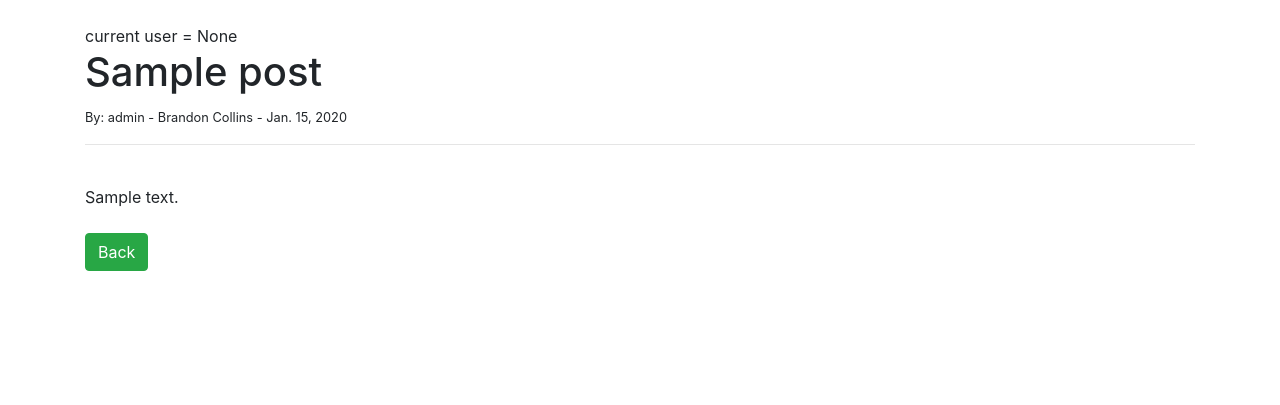
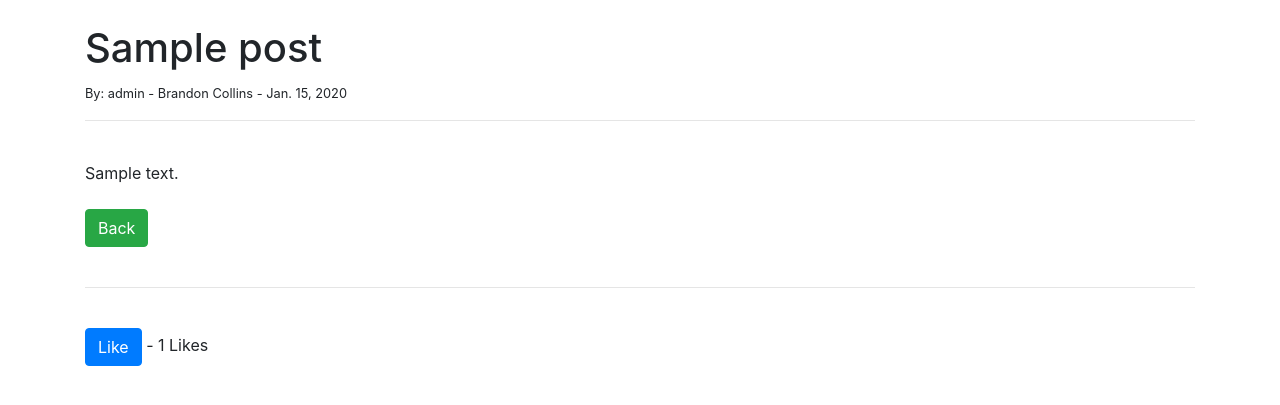
Before and after one commit to BrandonPCollins/my-project-4, a Django app: page /article/1 in a window 1280 px wide. Shown: the part 56-461 px from the top of the page. Run offline with Django 4.2, Linux system fonts and the light colour scheme; data comes from the database, SQL or seed files in the repository; tables that the repository leaves empty hold one stand-in row (values such as "Sample post").

Commit message:
Like button

```diff
--- a/myblog/models.py
+++ b/myblog/models.py
@@ -24,6 +24,9 @@ class Post(models.Model):
     category = models.CharField(max_length=255, default='uncategorised')
     likes = models.ManyToManyField(User, related_name='blog_post')
 
+    def total_likes(self):
+        return self.likes.count()
+
     def __str__(self):
         return self.title + '  |  ' + str(self.author)
 
--- a/myblog/templates/article_details.html
+++ b/myblog/templates/article_details.html
@@ -4,7 +4,6 @@
 
 
 {%  block content %}
-current user = {{ user.id }}
     <h1>{{ post.title }}</h1>
         <small>By: {{ post.author }} -
             {{ post.author.first_name }}
@@ -23,7 +22,15 @@ current user = {{ user.id }}
 {{ post.body|safe }}
 
 
-<br><br>
-<a href ="{% url 'home' %}" class="btn btn-success">Back</a>
+    <br><br>
+    <a href ="{% url 'home' %}" class="btn btn-success">Back</a>
+    <br><br>
+    <hr>
+    <br>
+    <form action="{% url 'like_post' post.pk%}" method="POST">
+        {% csrf_token %}
+        <button type="submit", name="post_id", value="{{ post.id }}", class="btn btn-primary btn-small">Like</button>
+        - {{ total_likes }} Likes
+    </form>
 
 {% endblock %}
--- a/myblog/urls.py
+++ b/myblog/urls.py
@@ -1,6 +1,6 @@
 from django.urls import path
 #from . import views
-from .views import HomeView, ArticleDetailView, AddPostView, UpdatePostView, DeletePostView, AddCategoryView, CategoryView, CategoryListView
+from .views import HomeView, ArticleDetailView, AddPostView, UpdatePostView, DeletePostView, AddCategoryView, CategoryView, CategoryListView, LikeView
 
 urlpatterns = [
     #path('', views.home, name="home"),
@@ -12,4 +12,5 @@ urlpatterns = [
     path( 'article/<int:pk>/remove', DeletePostView.as_view(), name='delete_post' ),
     path('category/<str:cats>/', CategoryView, name='category'),
     path('category-list', CategoryListView, name='category-list'),
+    path('like/<int:pk>', LikeView, name='like_post'),
 ]
--- a/myblog/views.py
+++ b/myblog/views.py
@@ -1,12 +1,18 @@
 from typing import Any
-from django.shortcuts import render
+from django.shortcuts import render, get_object_or_404
 from django.views.generic import ListView, DetailView, CreateView, UpdateView, DeleteView
 from .models import Post, Category
 from .forms import PostForm, EditForm
-from django.urls import reverse_lazy
+from django.urls import reverse_lazy, reverse
+from django.http import HttpResponseRedirect
 
 # def home(request):
 #     return render(request, 'home.html', {})
+
+def LikeView(request, pk):
+    post = get_object_or_404(Post, id=request.POST.get('post_id'))
+    post.likes.add(request.user)
+    return HttpResponseRedirect(reverse('article-detail', args=[str(pk)]))
 
 class HomeView(ListView):
     model = Post
@@ -34,8 +40,12 @@ class ArticleDetailView(DetailView):
 
     def get_context_data(self, *args, **kwargs):
         cat_menu = Category.objects.all()
+
+        stuff = get_object_or_404(Post, id=self.kwargs['pk'])
+        total_likes = stuff.total_likes()
         context = super(ArticleDetailView, self).get_context_data(*args, **kwargs)
         context["cat_menu"] = cat_menu
+        context["total_likes"] = total_likes
         return context
 
 class AddPostView(CreateView):
```
